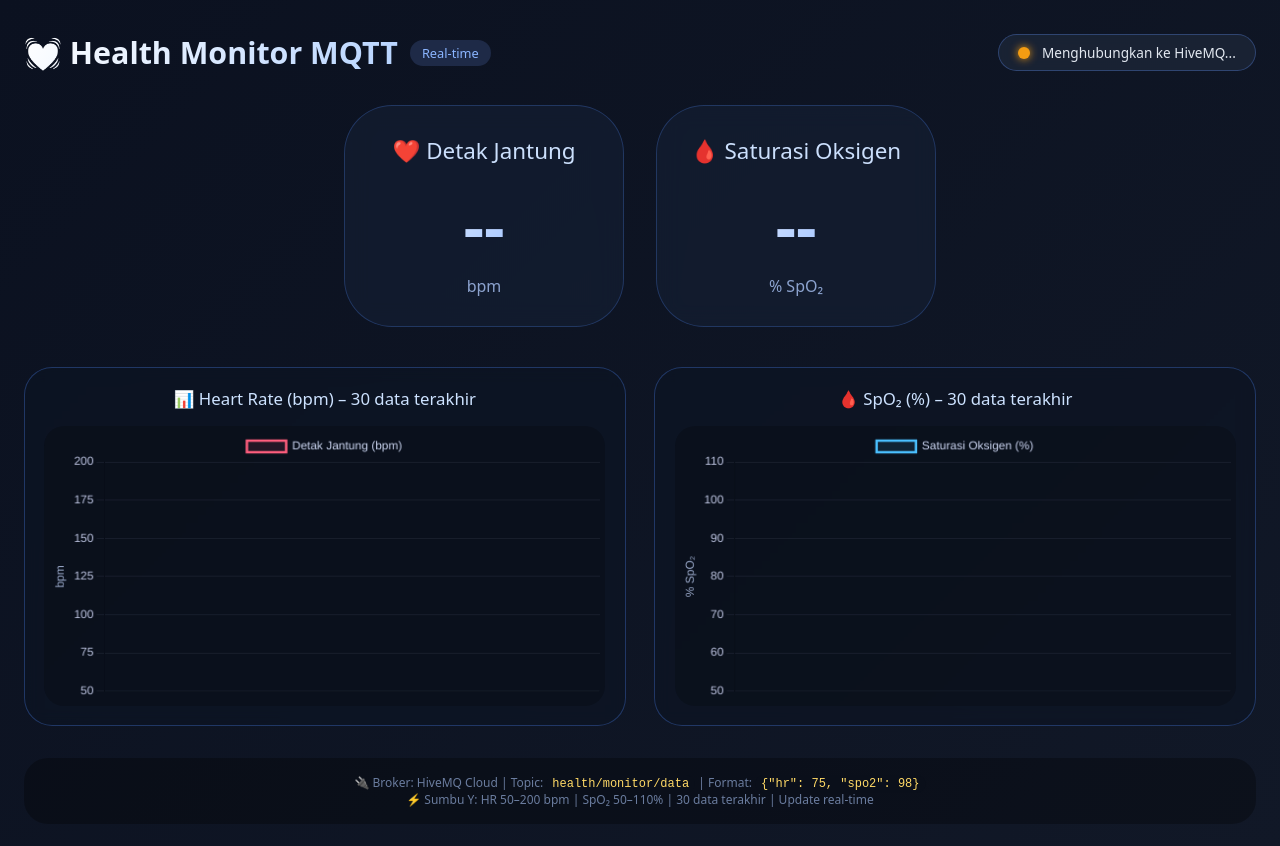
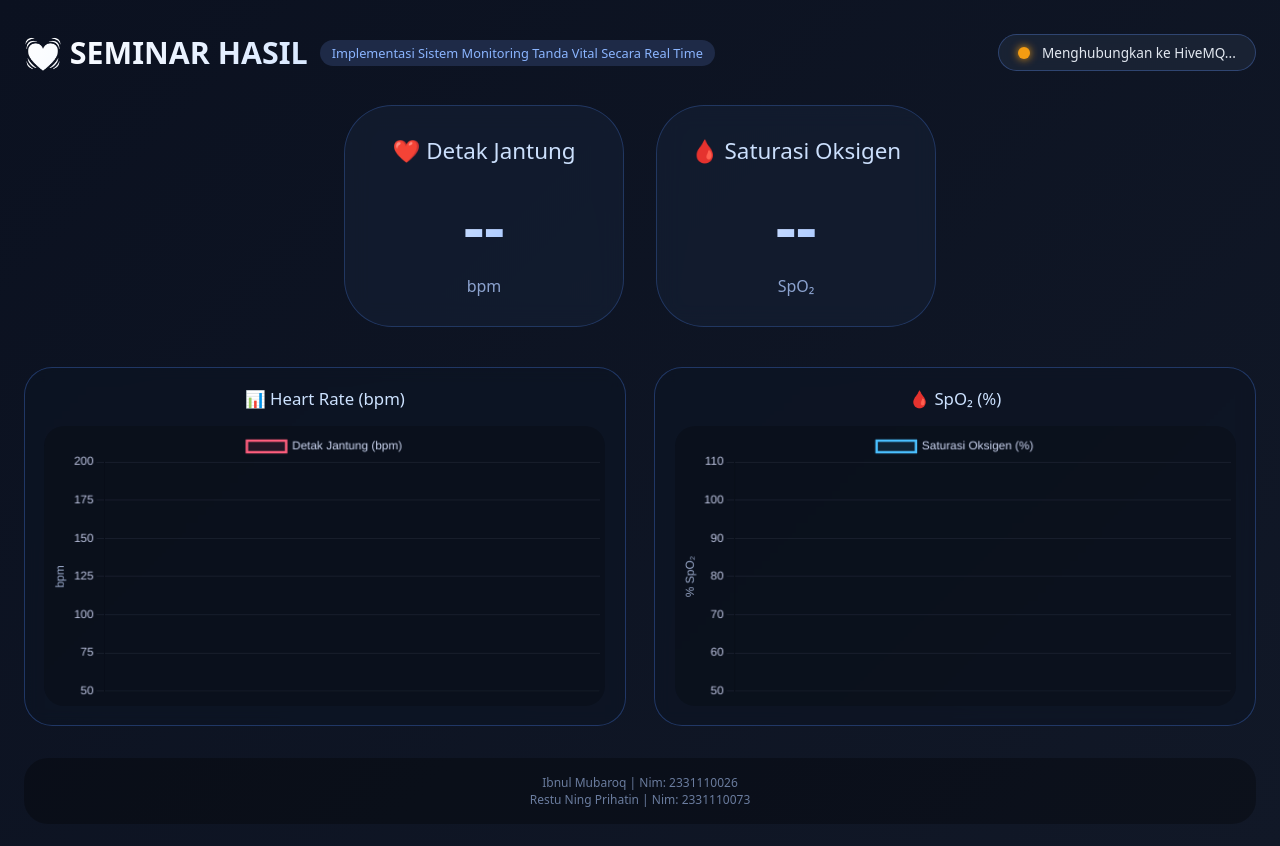
Before and after one commit to ibnulmu/semhas_heart-rate, a plain HTML site: page index.html in a window 1280 px wide. Drawn offline with nearby package versions, Linux system fonts and the light colour scheme; a script that the page names is missing.

Commit message:
Update index.html

```diff
--- a/index.html
+++ b/index.html
@@ -3,7 +3,7 @@
 <head>
   <meta charset="UTF-8">
   <meta name="viewport" content="width=device-width, initial-scale=1.0, user-scalable=yes">
-  <title>Health Monitor MQTT | Dua Grafik HR & SpO₂</title>
+  <title>SEMINAR HASIL MQTT | Dua Grafik HR & SpO₂</title>
   <script src="https://cdn.jsdelivr.net/npm/chart.js@4.4.0/dist/chart.umd.min.js"></script>
   <script src="https://unpkg.com/mqtt@5.0.0/dist/mqtt.min.js"></script>
   <link rel="stylesheet" href="style.css">
@@ -12,7 +12,7 @@
 
 <div class="container">
   <div class="header">
-    <h1>💓 Health Monitor MQTT <span class="badge">Real-time</span></h1>
+    <h1>💓 SEMINAR HASIL  <span class="badge">Implementasi Sistem Monitoring Tanda Vital Secara Real Time</span></h1>
     <div class="connection-status">
       <div class="led" id="ledIndicator"></div>
       <span id="statusText">Menghubungkan...</span>
@@ -28,24 +28,25 @@
     <div class="card spo2">
       <h2>🩸 Saturasi Oksigen</h2>
       <div class="value" id="spo2">--</div>
-      <div class="unit">% SpO₂</div>
+      <div class="unit">SpO₂</div>
     </div>
   </div>
 
   <div class="chart-grid">
     <div class="chart-card">
-      <div class="chart-title">📊 Heart Rate (bpm) – 30 data terakhir</div>
+      <div class="chart-title">📊 Heart Rate (bpm) </div>
       <canvas id="hrChart" width="600" height="300"></canvas>
     </div>
+
     <div class="chart-card">
-      <div class="chart-title">🩸 SpO₂ (%) – 30 data terakhir</div>
+      <div class="chart-title">🩸 SpO₂ (%) </div>
       <canvas id="spo2Chart" width="600" height="300"></canvas>
     </div>
   </div>
 
   <div class="footer-info">
-    <p>🔌 Broker: HiveMQ Cloud | Topic: <code>health/monitor/data</code> | Format: <code>{"hr": 75, "spo2": 98}</code></p>
-    <p>⚡ Sumbu Y: HR 50–200 bpm | SpO₂ 50–110% | 30 data terakhir | Update real-time</p>
+    <p>Ibnul Mubaroq | Nim: 2331110026 <p>
+    <p>Restu Ning Prihatin | Nim: 2331110073</p>
   </div>
 </div>
 
```
